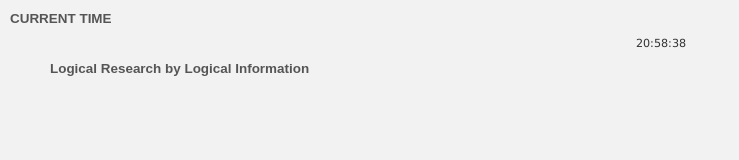
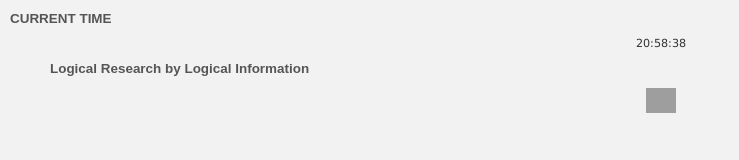
Before and after one commit to CITF-Malaysia/citf-public, a plain HTML site: page research/science/covid/overview-frame.html in a window 1280 px wide. Shown: the whole page, without its empty margins (0-739 px from the left). Drawn offline with Linux system fonts and the light colour scheme; grey boxes are pictures that could not be loaded.

Commit message:
Update overview-frame.html

```diff
--- a/research/science/covid/overview-frame.html
+++ b/research/science/covid/overview-frame.html
@@ -102,6 +102,7 @@
 <div class="indexContainer">
 <h2 title="Packages">Logical Research by <b>Logical Information</b></h2>
 </h2>
+<p><center><img src="https://prezigram-assets.prezicdn.net/14f75c31b23bdd5da815eccad8907b11e7023407592a35f05bf39e51a14c14b2f93fc9e3cb89ede3beebfcb090051669308648f266d8dad1e0d6fbb05d7840f5" width="30px" height="25px"/></center></p>
 </ul>
 </div>
 </body>
```
